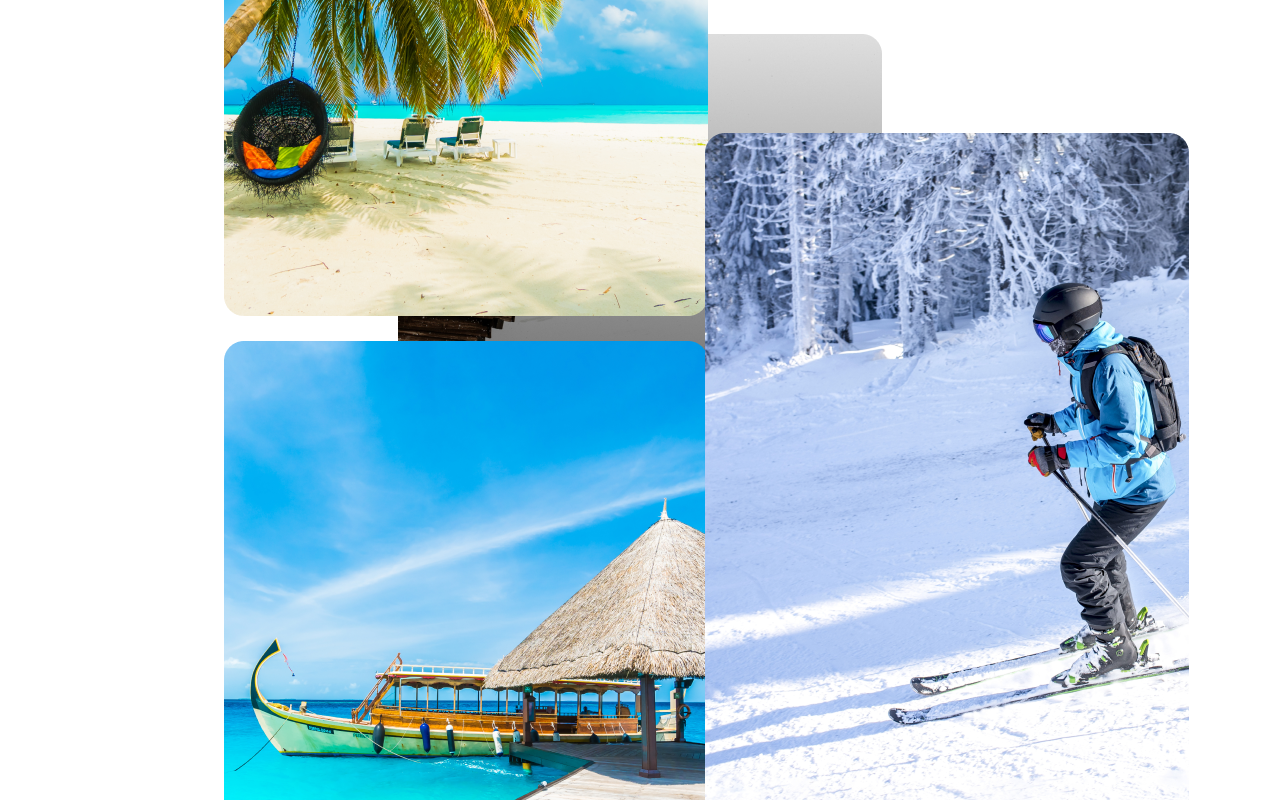
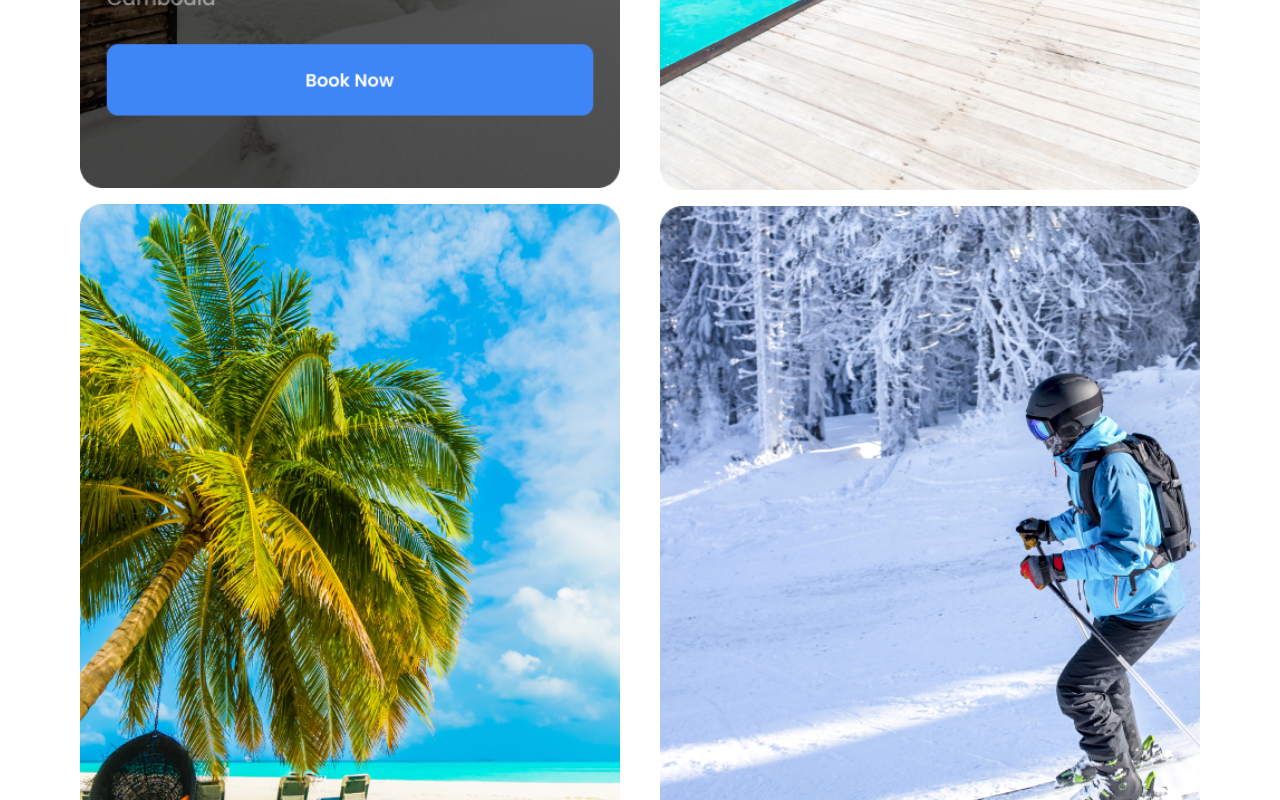
Before and after one commit to Temitopefa/Travel-Agency, a React (Vite) app: page / in a window 1280 px wide. Shown: the part 3680-4480 px from the top of the page. Built offline with nearby package versions, Linux system fonts and the light colour scheme.

Commit message:
fix on resort

```diff
--- a/src/components/Resort.tsx
+++ b/src/components/Resort.tsx
@@ -4,22 +4,34 @@ import { ocean, sea, snow, winter } from "../assets/img";
 const Resort: React.FC = () => {
   return (
     <>
-      <div className="relative h-[120rem] w-screen mt-20 p-20 flex flex-wrap justify-center gap-4 ">
-        <p className="flex mr-[4rem] h-52 p-4 justify-start text-black text-5xl font-semibold not-italic leading-relaxed">
+      <div className="h-[120rem] w-screen mt-20 p-20">
+        <div className="h-[1600px] flex gap-10 justify-center">
+          <div className="flex flex-col gap-4 justify-end">
+            <div className="h-[200px] w-[550px] flex ml-[-3rem]">
+              <p className="text-black text-5xl font-semibold not-italic leading-relaxed">
                 The best resorts to chill <br />
                 and relax
               </p>
-        <div className="w-[484px] h-[711px]">
-          <img src={winter} className="w-full h-full object-cover" />
             </div>
-        <div className="absolute w-[484px] h-[711px] inset-x-56 top-72">
-          <img src={ocean} className="w-full h-full object-cover" />
+            <img
+              src={winter}
+              className="w-full h-full object-cover w-[484px] h-[711px]"
+            />
+            <img
+              src={ocean}
+              className="w-full h-full object-cover w-[484px] h-[711px]"
+            />
           </div>
-        <div className="absolute w-[484px] h-[711px] inset-x-56 top-72 mt-[46rem]">
-          <img src={sea} className="w-full h-full object-cover" />
+          <div className="flex flex-col gap-4 justify-start">
+            <img
+              src={sea}
+              className="w-full h-full object-cover w-[484px] h-[711px]"
+            />
+            <img
+              src={snow}
+              className="w-full h-full object-cover w-[484px] h-[711px]"
+            />
           </div>
-        <div className="absolute w-[484px] h-[711px] right-24 mr-[-0.3rem] top-96 mt-[27rem]">
-          <img src={snow} className="w-full h-full object-cover" />
         </div>
       </div>
     </>
```
Lines whose indentation alone changed are shown as unchanged.
